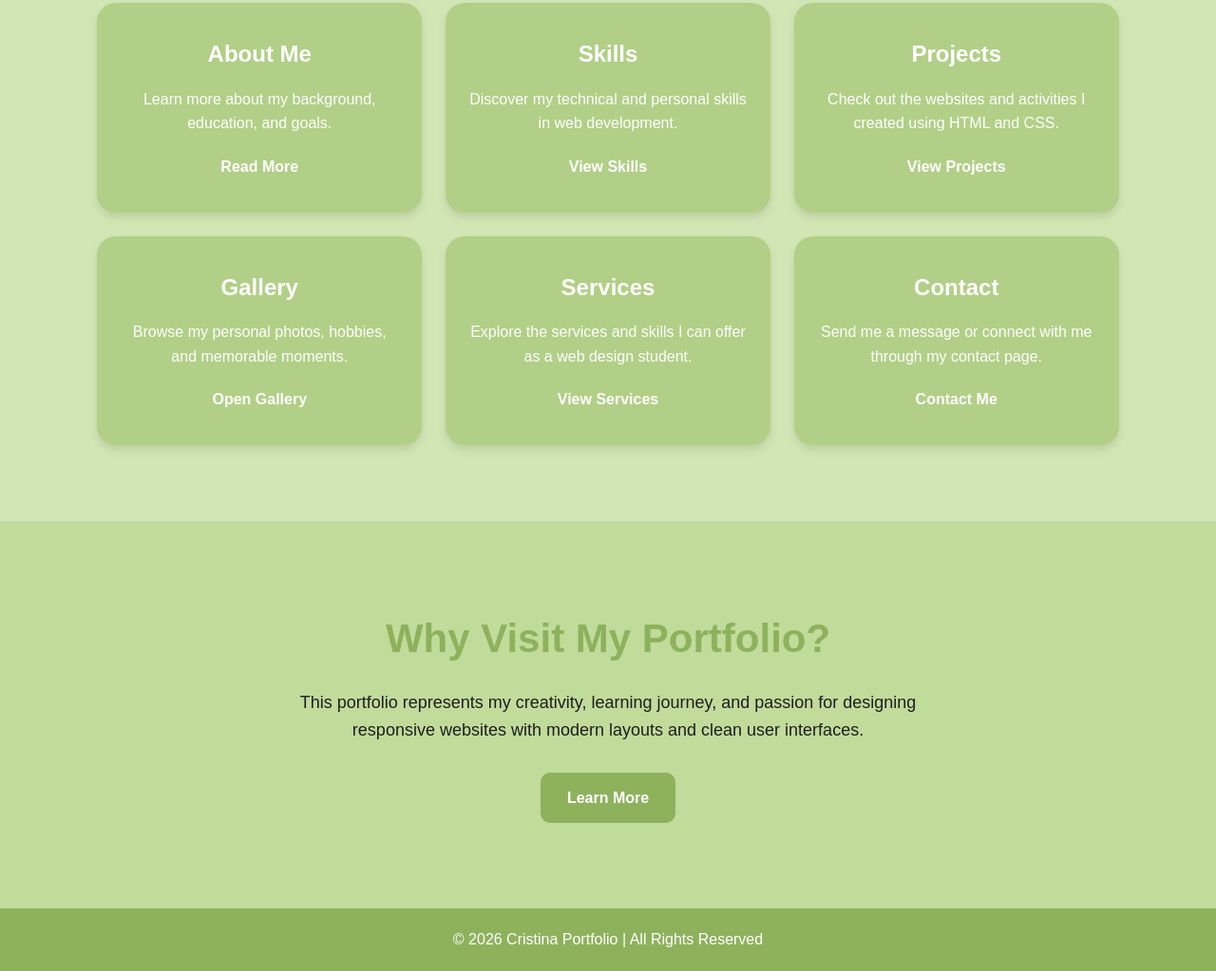
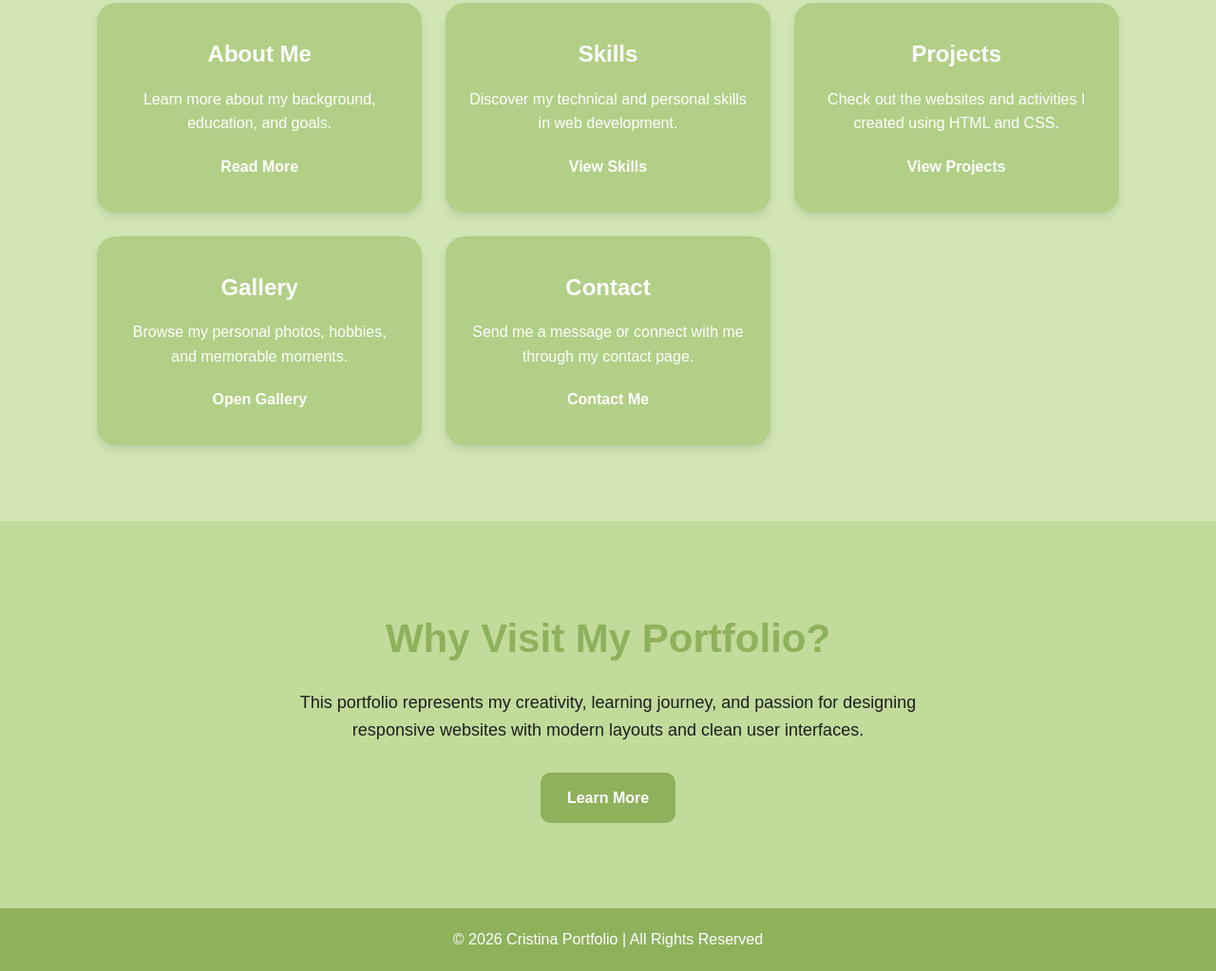
Before and after one commit to cristinalozada175-blip/HTML-FINALS-2NDSEM, a plain HTML site: page index.html in a window 1280 px wide. Shown: the part 779-1802 px from the top of the page at 95% size. Drawn offline with Linux system fonts and the light colour scheme.

Commit message:
Fix HTML structure and formatting issues
i fixed the extra

```diff
--- a/index.html
+++ b/index.html
@@ -102,17 +102,6 @@
             </div>
 
             <div class="feature-card">
-                <h3>Services</h3>
-
-                <p>
-                    Explore the services and skills
-                    I can offer as a web design student.
-                </p>
-
-                <a href="services.html">View Services</a>
-            </div>
-
-            <div class="feature-card">
                 <h3>Contact</h3>
 
                 <p>
```
